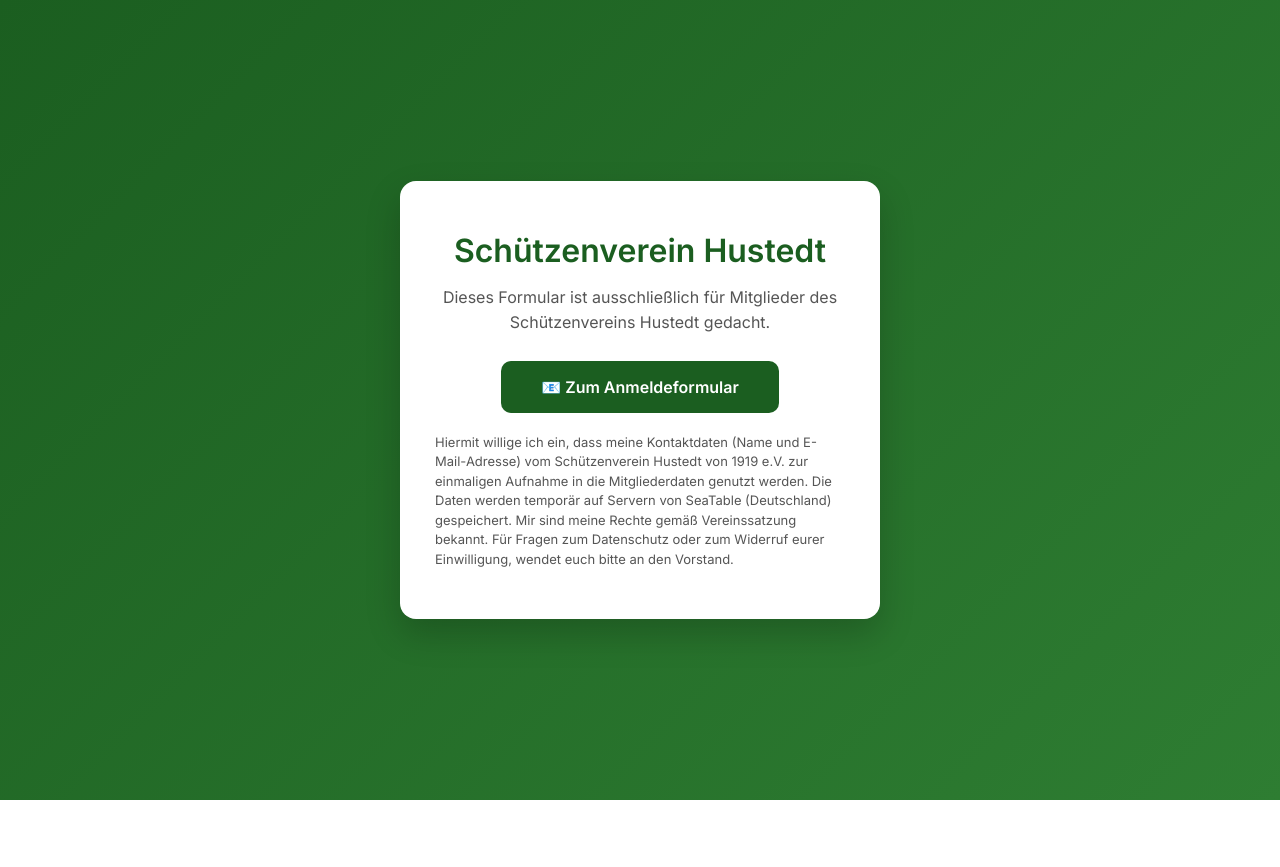
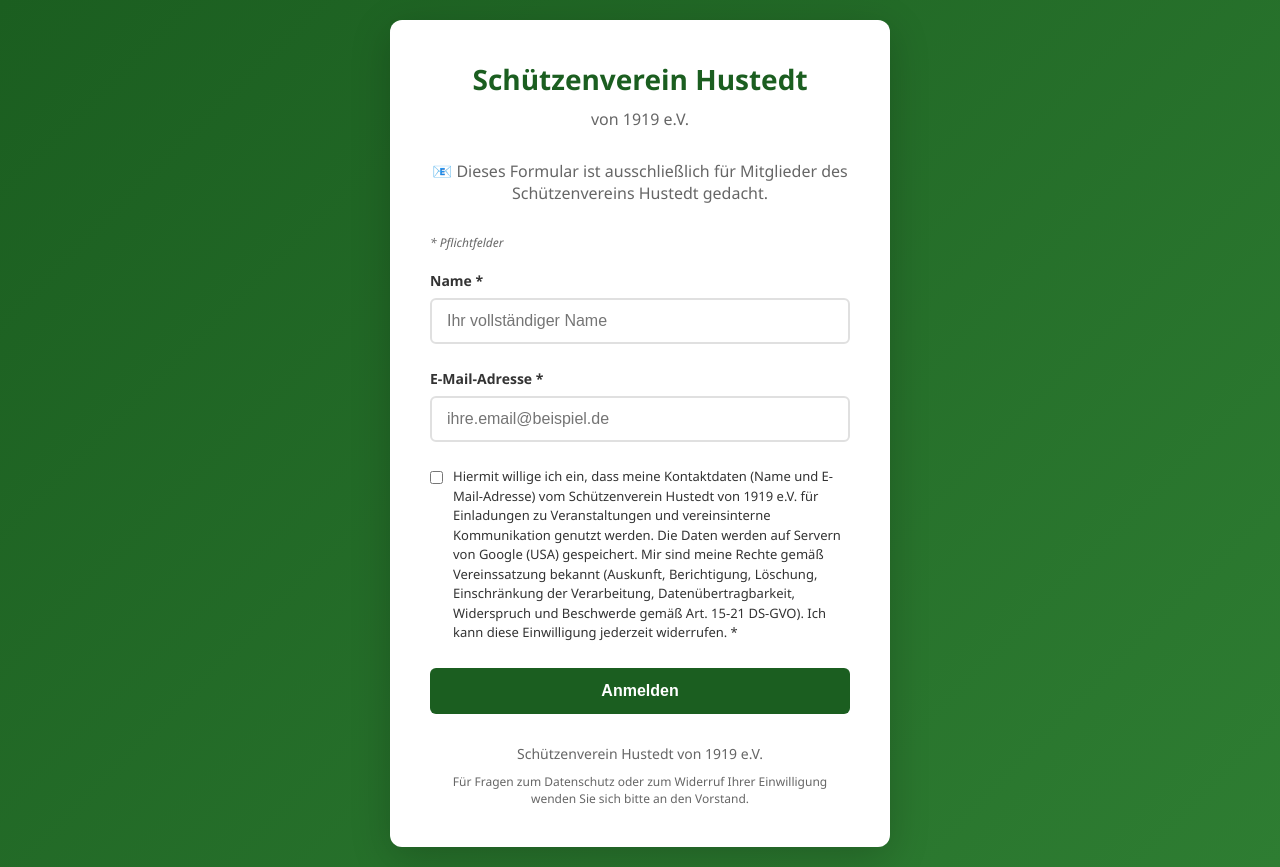
Before and after one commit to Schutzenverein-Hustedt-von-1919-e-V/Mailanmeldung, a plain HTML site: page index.html in a window 1280 px wide. Before the commit the page ends 800 px from the top, so only its background shows below. Drawn offline with Linux system fonts and the light colour scheme.

Commit message:
Update index.html
Umstellung zurück auf Google

```diff
--- a/index.html
+++ b/index.html
@@ -3,11 +3,8 @@
 <head>
     <meta charset="UTF-8">
     <meta name="viewport" content="width=device-width, initial-scale=1.0">
-  <title>Mailanmeldung – Schützenverein Hustedt 1919 e.V.</title>
-  <link href="https://fonts.googleapis.com/css2?family=Inter:wght@400;600&display=swap" rel="stylesheet">
-
+    <title>Schützenverein Hustedt - Anmeldung</title>
     <style>
-    /* Reset & Basis */
         * {
             margin: 0;
             padding: 0;
@@ -15,8 +12,8 @@
         }
 
         body {
-      font-family: 'Inter', sans-serif;
-      background: linear-gradient(135deg, #1b5e20, #2e7d32);
+            font-family: 'Segoe UI', Tahoma, Geneva, Verdana, sans-serif;
+            background: linear-gradient(135deg, #1b5e20 0%, #2e7d32 100%);
             min-height: 100vh;
             display: flex;
             justify-content: center;
@@ -24,103 +21,258 @@
             padding: 20px;
         }
 
-    /* Card */
-    .card {
-      background: #fff;
-      max-width: 480px;
+        .container {
+            background: white;
+            border-radius: 12px;
+            box-shadow: 0 10px 40px rgba(0,0,0,0.2);
+            max-width: 500px;
             width: 100%;
-      padding: 50px 35px;
-      border-radius: 16px;
-      box-shadow: 0 15px 35px rgba(0,0,0,0.2);
-      text-align: center;
-      transition: transform 0.2s ease, box-shadow 0.2s ease;
+            padding: 40px;
         }
 
-    .card:hover {
-      transform: translateY(-5px);
-      box-shadow: 0 20px 40px rgba(0,0,0,0.25);
+        .header {
+            text-align: center;
+            margin-bottom: 30px;
         }
 
-    /* Titel */
-    h1 {
+        .header h1 {
             color: #1b5e20;
-      font-size: 32px;
-      margin-bottom: 15px;
-      font-weight: 600;
+            font-size: 28px;
+            margin-bottom: 10px;
         }
 
-    p {
-      color: #555;
+        .header p {
+            color: #666;
             font-size: 16px;
-      line-height: 1.6;
+        }
+
+        .form-group {
             margin-bottom: 25px;
         }
 
-    /* Button */
-    a.button {
-      display: inline-block;
-      padding: 16px 40px;
+        label {
+            display: block;
+            color: #333;
+            font-weight: 600;
+            margin-bottom: 8px;
+            font-size: 14px;
+        }
+
+        input {
+            width: 100%;
+            padding: 12px 15px;
+            border: 2px solid #e0e0e0;
+            border-radius: 6px;
+            font-size: 16px;
+            transition: border-color 0.3s;
+        }
+
+        input:focus {
+            outline: none;
+            border-color: #2e7d32;
+        }
+
+        .submit-btn {
+            width: 100%;
+            padding: 14px;
+            background: #1b5e20;
+            color: white;
+            border: none;
+            border-radius: 6px;
             font-size: 16px;
             font-weight: 600;
-      color: #fff;
-      background: #1b5e20;
-      border-radius: 10px;
-      text-decoration: none;
-      transition: background 0.2s ease, transform 0.2s ease;
-      margin-bottom: 20px;
+            cursor: pointer;
+            transition: background 0.3s;
         }
 
-    a.button:hover {
+        .submit-btn:hover {
             background: #2e7d32;
-      transform: translateY(-2px);
         }
 
-    /* DSGVO Hinweis */
-    .ds {
-      font-size: 13px;
-      color: #555;
-      line-height: 1.5;
-      text-align: left;
+        .submit-btn:disabled {
+            background: #ccc;
+            cursor: not-allowed;
         }
 
-    /* Responsive */
-    @media (max-width: 500px) {
-      .card {
-        padding: 35px 25px;
+        .message {
+            padding: 15px;
+            border-radius: 6px;
+            margin-top: 20px;
+            text-align: center;
+            display: none;
         }
 
-      h1 {
-        font-size: 28px;
+        .message.success {
+            background: #d4edda;
+            color: #155724;
+            border: 1px solid #c3e6cb;
         }
 
-      a.button {
-        width: 100%;
-        padding: 16px 0;
+        .message.error {
+            background: #f8d7da;
+            color: #721c24;
+            border: 1px solid #f5c6cb;
         }
+
+        .checkbox-group {
+            margin-bottom: 25px;
+        }
+
+        .checkbox-container {
+            display: flex;
+            align-items: flex-start;
+            gap: 10px;
+        }
+
+        .checkbox-container input[type="checkbox"] {
+            width: auto;
+            margin-top: 4px;
+            cursor: pointer;
+            flex-shrink: 0;
+        }
+
+        .checkbox-container label {
+            margin-bottom: 0;
+            font-weight: 400;
+            font-size: 13px;
+            line-height: 1.5;
+            cursor: pointer;
+        }
+
+        .required-note {
+            color: #666;
+            font-size: 12px;
+            margin-bottom: 20px;
+            font-style: italic;
+        }
+
+        .footer {
+            text-align: center;
+            margin-top: 30px;
+            color: #666;
+            font-size: 14px;
         }
     </style>
 </head>
 <body>
+    <div class="container">
+        <div class="header">
+            <h1>Schützenverein Hustedt</h1>
+            <p>von 1919 e.V.</p>
+        </div>
 
-  <div class="card">
-    <h1>Schützenverein Hustedt</h1>
-
-    <p>
-      Dieses Formular ist ausschließlich für Mitglieder des Schützenvereins Hustedt gedacht.
+        <p style="text-align: center; color: #666; margin-bottom: 30px;">
+            📧 Dieses Formular ist ausschließlich für Mitglieder des Schützenvereins Hustedt gedacht.
         </p>
 
-    <!-- Button zum Webformular -->
-    <a class="button"
-       href="https://cloud.seatable.io/dtable/forms/6d026ad1-a6bb-42db-85b9-6f8088dc4d23/"
-       target="_blank"
-       rel="noopener">
-       📧 Zum Anmeldeformular
-    </a>
+        <form id="anmeldeForm">
+            <p class="required-note">* Pflichtfelder</p>
 
-    <div class="ds">
-      Hiermit willige ich ein, dass meine Kontaktdaten (Name und E-Mail-Adresse) vom Schützenverein Hustedt von 1919 e.V. zur einmaligen Aufnahme in die Mitgliederdaten genutzt werden. Die Daten werden temporär auf Servern von SeaTable (Deutschland) gespeichert. Mir sind meine Rechte gemäß Vereinssatzung bekannt. Für Fragen zum Datenschutz oder zum Widerruf eurer Einwilligung, wendet euch bitte an den Vorstand.
+            <div class="form-group">
+                <label for="name">Name *</label>
+                <input
+                    type="text"
+                    id="name"
+                    name="name"
+                    required
+                    placeholder="Ihr vollständiger Name"
+                >
+            </div>
+
+            <div class="form-group">
+                <label for="email">E-Mail-Adresse *</label>
+                <input
+                    type="email"
+                    id="email"
+                    name="email"
+                    required
+                    placeholder="ihre.email@beispiel.de"
+                >
+            </div>
+
+            <div class="checkbox-group">
+                <div class="checkbox-container">
+                    <input
+                        type="checkbox"
+                        id="consent"
+                        name="consent"
+                        required
+                    >
+                    <label for="consent">
+                        Hiermit willige ich ein, dass meine Kontaktdaten (Name und E-Mail-Adresse) vom Schützenverein Hustedt von 1919 e.V. für Einladungen zu Veranstaltungen und vereinsinterne Kommunikation genutzt werden. Die Daten werden auf Servern von Google (USA) gespeichert. Mir sind meine Rechte gemäß Vereinssatzung bekannt (Auskunft, Berichtigung, Löschung, Einschränkung der Verarbeitung, Datenübertragbarkeit, Widerspruch und Beschwerde gemäß Art. 15-21 DS-GVO). Ich kann diese Einwilligung jederzeit widerrufen. *
+                    </label>
                 </div>
             </div>
 
+            <button type="submit" class="submit-btn" id="submitBtn">
+                Anmelden
+            </button>
+        </form>
+
+        <div id="message" class="message"></div>
+
+        <div class="footer">
+            <p>Schützenverein Hustedt von 1919 e.V.</p>
+            <p style="font-size: 12px; margin-top: 10px;">
+                Für Fragen zum Datenschutz oder zum Widerruf Ihrer Einwilligung wenden Sie sich bitte an den Vorstand.
+            </p>
+        </div>
+    </div>
+
+    <script>
+        const form = document.getElementById('anmeldeForm');
+        const submitBtn = document.getElementById('submitBtn');
+        const messageDiv = document.getElementById('message');
+
+        // Google Apps Script URL
+        const SCRIPT_URL = 'https://script.google.com/macros/s/AKfycbygfQxnJDnLGwBXSYLRsm3dPQQl35pel7HRlfoQbnYkL3vNcPU8dk39K0LV16DttrHTsA/exec';
+
+        form.addEventListener('submit', async (e) => {
+            e.preventDefault();
+
+            const name = document.getElementById('name').value.trim();
+            const email = document.getElementById('email').value.trim();
+
+            submitBtn.disabled = true;
+            submitBtn.textContent = 'Wird gesendet...';
+            messageDiv.style.display = 'none';
+
+            try {
+                const formData = new FormData();
+                formData.append('name', name);
+                formData.append('email', email);
+
+                const response = await fetch(SCRIPT_URL, {
+                    method: 'POST',
+                    body: formData
+                });
+
+                if (response.ok) {
+                    showMessage('Vielen Dank! Ihre Anmeldung wurde erfolgreich übermittelt.', 'success');
+                    form.reset();
+                } else {
+                    throw new Error('Fehler beim Senden');
+                }
+            } catch (error) {
+                console.error('Fehler:', error);
+                showMessage('Es gab ein Problem bei der Übertragung. Bitte versuchen Sie es später erneut.', 'error');
+            } finally {
+                submitBtn.disabled = false;
+                submitBtn.textContent = 'Anmelden';
+            }
+        });
+
+        function showMessage(text, type) {
+            messageDiv.textContent = text;
+            messageDiv.className = `message ${type}`;
+            messageDiv.style.display = 'block';
+
+            if (type === 'success') {
+                setTimeout(() => {
+                    messageDiv.style.display = 'none';
+                }, 5000);
+            }
+        }
+    </script>
 </body>
 </html>
```
Lines whose indentation alone changed are shown as unchanged.
